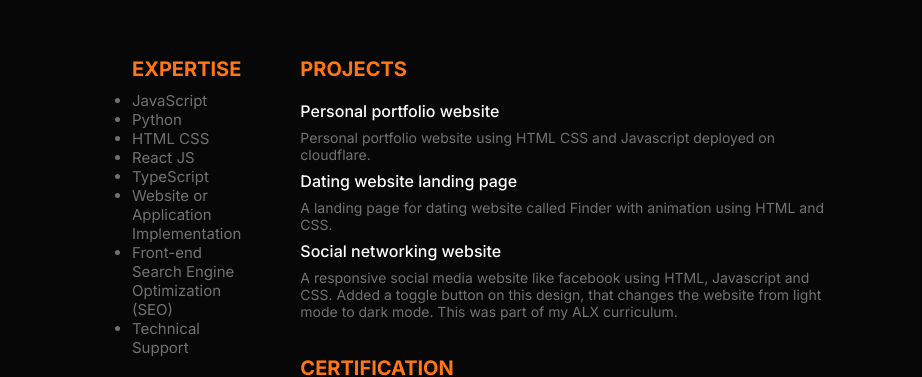
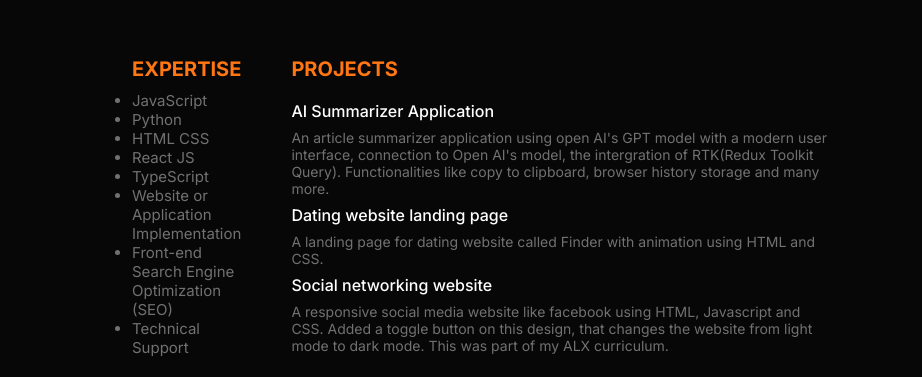
Before and after one commit to Lerato-Lee/My-CV, a plain HTML site: page index.html in a window 1280 px wide. Shown: the part 373-750 px from the top of the page, without its empty margins (158-1080 px from the left). Drawn offline with Linux system fonts and the light colour scheme.

Commit message:
Update index.html

```diff
--- a/index.html
+++ b/index.html
@@ -48,9 +48,11 @@
                 <h3 class="title">Projects</h3>
                 <br>
                 <div class="projects_item">
-                    <h4 class="item_title">Personal portfolio website</h4>
+                    <h4 class="item_title">AI Summarizer Application</h4>
                     <p class="item_subtitle">
-                        Personal portfolio website using HTML CSS and Javascript deployed on cloudflare.
+                        An article summarizer application using open AI's GPT model with a modern user interface,
+                        connection to Open AI's model, the intergration of RTK(Redux Toolkit Query).
+                        Functionalities like copy to clipboard, browser history storage and many more.
                     </p>
                 </div>
                 <div class="projects_item">
```
